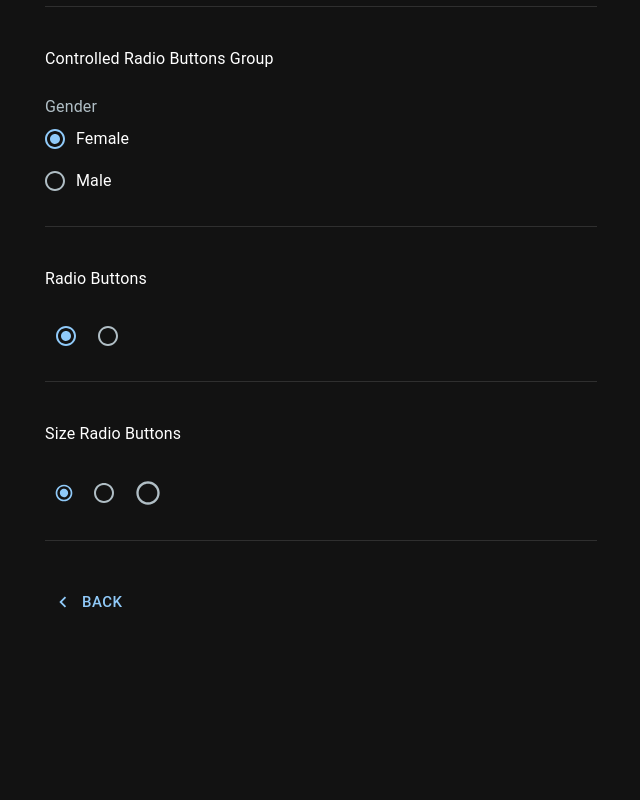
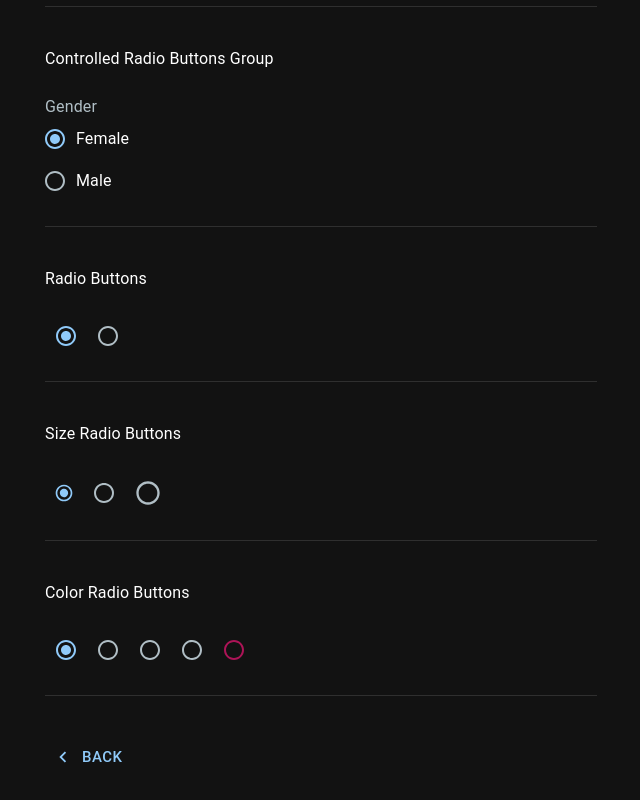
Before and after one commit to watcharakornton/mui_tutorials, a React (Vite) app: page /radio-group in a window 1280 px wide. Shown: the part 529-1329 px from the top of the page, without its empty margins (319-959 px from the left). Before the commit the page ends 1192 px from the top, so only its background shows below. Built offline with nearby package versions, Linux system fonts and the light colour scheme.

Commit message:
Add Color Radio Buttons into Radio Group Component

```diff
--- a/src/inputs/RadioGroupComponent.jsx
+++ b/src/inputs/RadioGroupComponent.jsx
@@ -7,6 +7,42 @@ import {
     FormControl,
     FormLabel,
 } from '@mui/material';
+import { pink } from '@mui/material/colors';
+
+export const ColorRadioButtons = () => {
+    const [selectedValue, setSelectedValue] = React.useState('a');
+
+    const handleChange = (event) => {
+        setSelectedValue(event.target.value);
+    };
+
+    const controlProps = (item) => ({
+        checked: selectedValue === item,
+        onChange: handleChange,
+        value: item,
+        name: 'color-radio-button-demo',
+        inputProps: { 'aria-label': item },
+    });
+
+    return (
+        <div>
+            <Typography variant='body1' sx={{ mb: 3 }}>Color Radio Buttons</Typography>
+            <Radio {...controlProps('a')} />
+            <Radio {...controlProps('b')} color="secondary" />
+            <Radio {...controlProps('c')} color="success" />
+            <Radio {...controlProps('d')} color="default" />
+            <Radio
+                {...controlProps('e')}
+                sx={{
+                    color: pink[800],
+                    '&.Mui-checked': {
+                        color: pink[600],
+                    },
+                }}
+            />
+        </div>
+    )
+}
 
 export const SizeRadioButtons = () => {
     const [selectedValue, setSelectedValue] = React.useState('a');
--- a/src/pages/RadioGroupPage.jsx
+++ b/src/pages/RadioGroupPage.jsx
@@ -16,6 +16,7 @@ import {
     ControlledRadioButtonsGroup,
     RadioButtons,
     SizeRadioButtons,
+    ColorRadioButtons,
 } from '../inputs/RadioGroupComponent';
 
 const CheckboxPage = () => {
@@ -25,6 +26,7 @@ const CheckboxPage = () => {
         <ControlledRadioButtonsGroup />,
         <RadioButtons />,
         <SizeRadioButtons />,
+        <ColorRadioButtons />,
     ];
 
     return (
```
